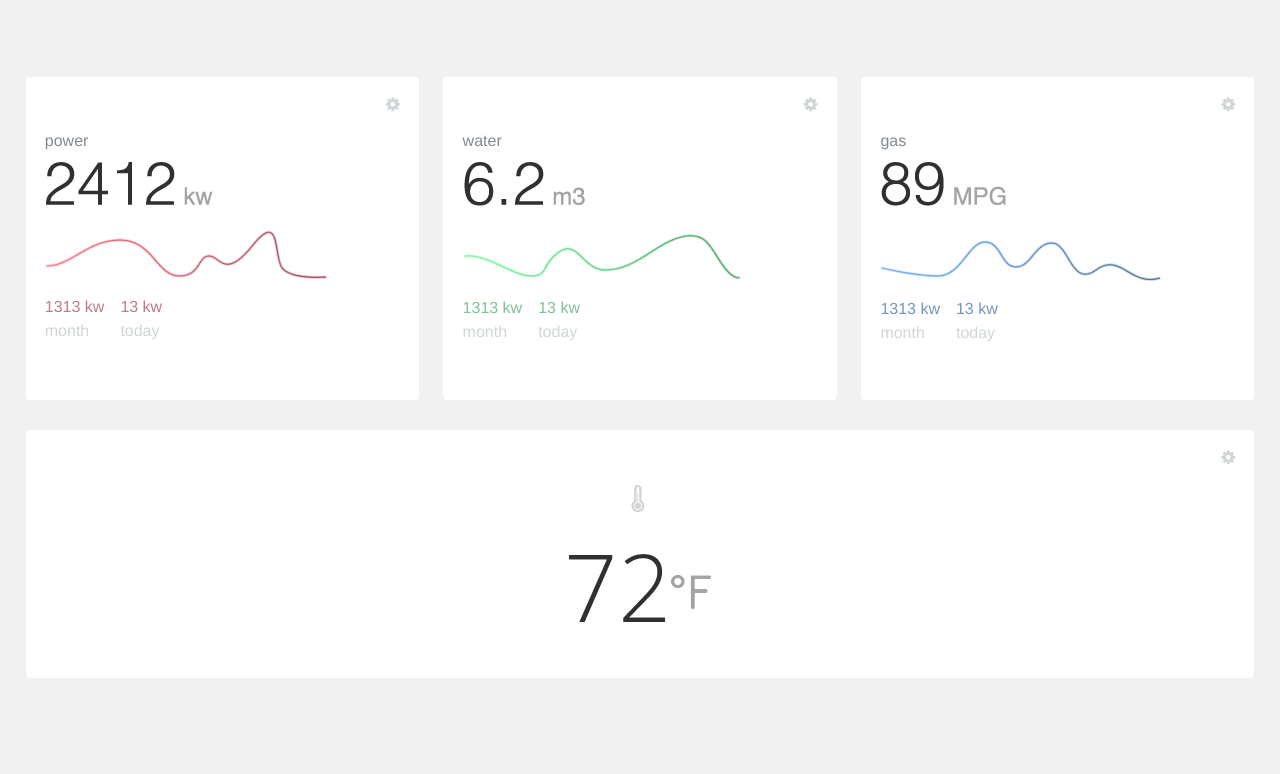
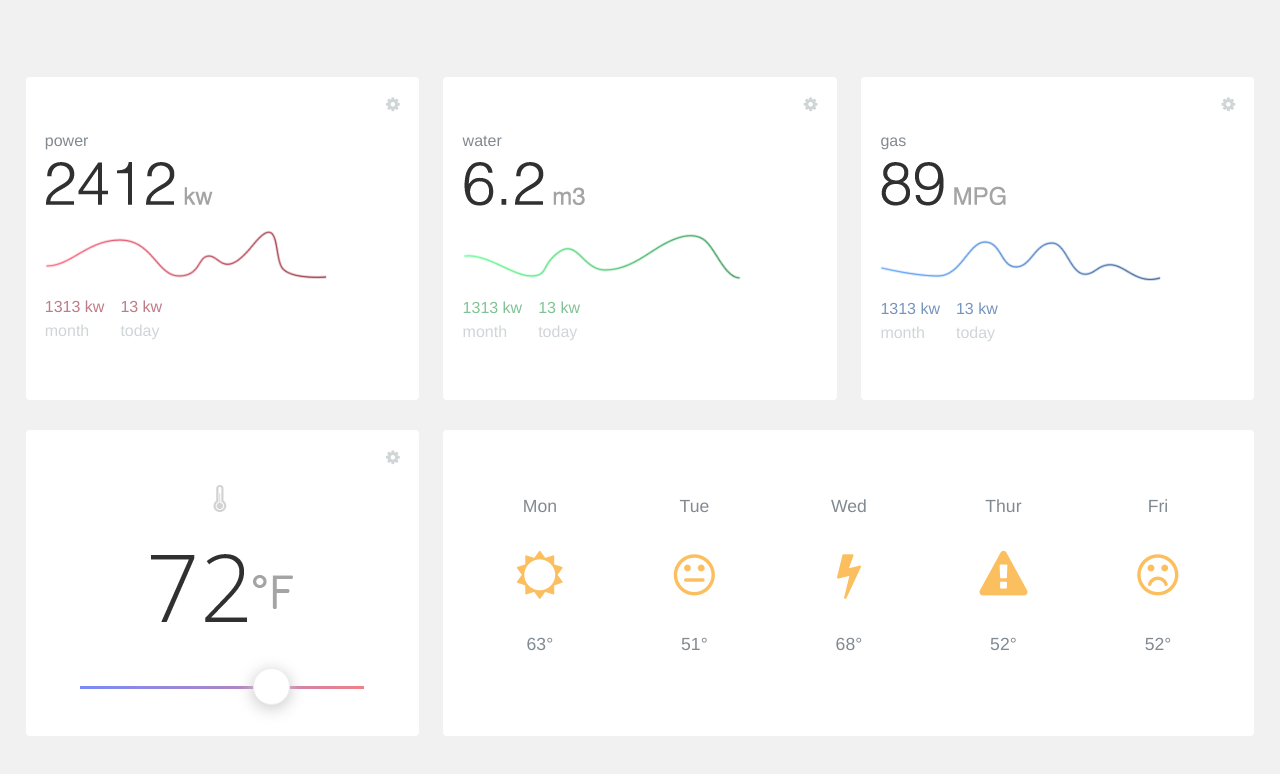
Before and after one commit to cmpsleo/certificacao-bootstrap, a website: page index.html in a window 1280 px wide. Drawn offline with Linux system fonts and the light colour scheme.

Commit message:
Diagramação -> Weather

```diff
--- a/index.html
+++ b/index.html
@@ -121,7 +121,7 @@
 			</article>
 
 			<article class="weather-data">
-				<div class="_box">
+				<div class="_box temp-day">
 					<div class="headerbox">
 						<a class="icon fa fa-gear" href="#"></a>
 					</div>
@@ -130,6 +130,40 @@
 						<figure class="photo">
 							<img class="image" src="dist/img/temp.png" title="Temperature Image" alt="Temperature Image">
 						</figure>
+
+						<input class="range-input" type="range" value="70">
+					</div>
+				</div>
+
+				<div class="_box waether-days">
+					<div class="day">
+						<p class="titleday">Mon</p>
+						<i class="iconday fa fa-sun-o"></i>
+						<p class="temp">63°</p>
+					</div>
+
+					<div class="day">
+						<p class="titleday">Tue</p>
+						<i class="iconday fa fa-meh-o"></i>
+						<p class="temp">51°</p>
+					</div>
+
+					<div class="day">
+						<p class="titleday">Wed</p>
+						<i class="iconday fa fa-bolt"></i>
+						<p class="temp">68°</p>
+					</div>
+
+					<div class="day">
+						<p class="titleday">Thur</p>
+						<i class="iconday fa fa-exclamation-triangle"></i>
+						<p class="temp">52°</p>
+					</div>
+
+					<div class="day">
+						<p class="titleday">Fri</p>
+						<i class="iconday fa fa-frown-o"></i>
+						<p class="temp">52°</p>
 					</div>
 				</div>
 			</article>
--- /dev/null
+++ b/source/stylesheet/components/_range-input.scss
@@ -0,0 +1,28 @@
+.range-input {
+	width: 80%;
+	appearance: none;
+
+	&::-webkit-slider-runnable-track {
+		background: linear-gradient(to right, #7A8AF6 1%, #AA86C9 51%, #F38084 100%);
+		appearance: none;
+		height: 3px;
+	}
+
+	&::-webkit-slider-thumb {
+		appearance: none;
+		position: relative;
+		border-radius: 50%;
+		height: 2.3rem;
+		width: 2.3rem;
+		border: 1px solid $gray-lighter;
+		box-shadow: 0 0.2rem 1rem 0.05rem rgba(#CCC, 50%);
+		max-width: 80px;
+		bottom: 18px;
+		background-color: #FFF;
+		transition: border 1000ms ease;
+	}
+
+	&:focus {
+		outline: none;
+	}
+}
--- a/source/stylesheet/pages/_home-page.scss
+++ b/source/stylesheet/pages/_home-page.scss
@@ -50,8 +50,23 @@
 	}
 
 	.weather-data {
-		> ._box {
+		display: flex;
+		justify-content: space-between;
+		align-items: flex-start;
+		flex-wrap: wrap;
+
+		.temp-day {
+			@include media-breakpoint-up(md) {
+				width: 32%;
+			}
+
 			.bodybox {
+				text-align: center;
+
+				.range-input {
+					padding-top: 3rem;
+				}
+
 				.photo {
 					.image {
 						margin: 0 auto;
@@ -59,5 +74,52 @@
 				}
 			}
 		}
+
+		.waether-days {
+			display: flex;
+			justify-content: center;
+			flex-wrap: wrap;
+
+			@include media-breakpoint-up(md) {
+				width: 66%;
+			}
+
+			.day {
+				width: 50%;
+				padding: 1rem 0;
+				cursor: pointer;
+				text-align: center;
+
+				@include media-breakpoint-up(sm) {
+					width: 20%;
+				}
+
+				@include media-breakpoint-up(md) {
+					width: 20%;
+					padding: 2.7rem 0;
+				}
+
+				&:hover {
+					background-color: $gray-lightest;
+				}
+
+				.titleday,
+				.temp {
+					padding-bottom: 1rem;
+					font-size: 1.1rem;
+					color: $gray-light;
+
+					&:last-child {
+						padding-bottom: 0;
+					}
+				}
+
+				.iconday {
+					font-size: 3rem;
+					color: #FCBF5F;
+					padding-bottom: 2rem;
+				}
+			}
+		}
 	}
 }
--- a/source/stylesheet/style.scss
+++ b/source/stylesheet/style.scss
@@ -12,6 +12,7 @@
 /* ===== COMPONENTS ===== */
 @import "components/off-canvas";
 @import "components/box";
+@import "components/range-input";
 
 /* ===== LAYOUT ===== */
 @import "layout/container";
```
Also changed, not shown: dist/css/style.min.css.
